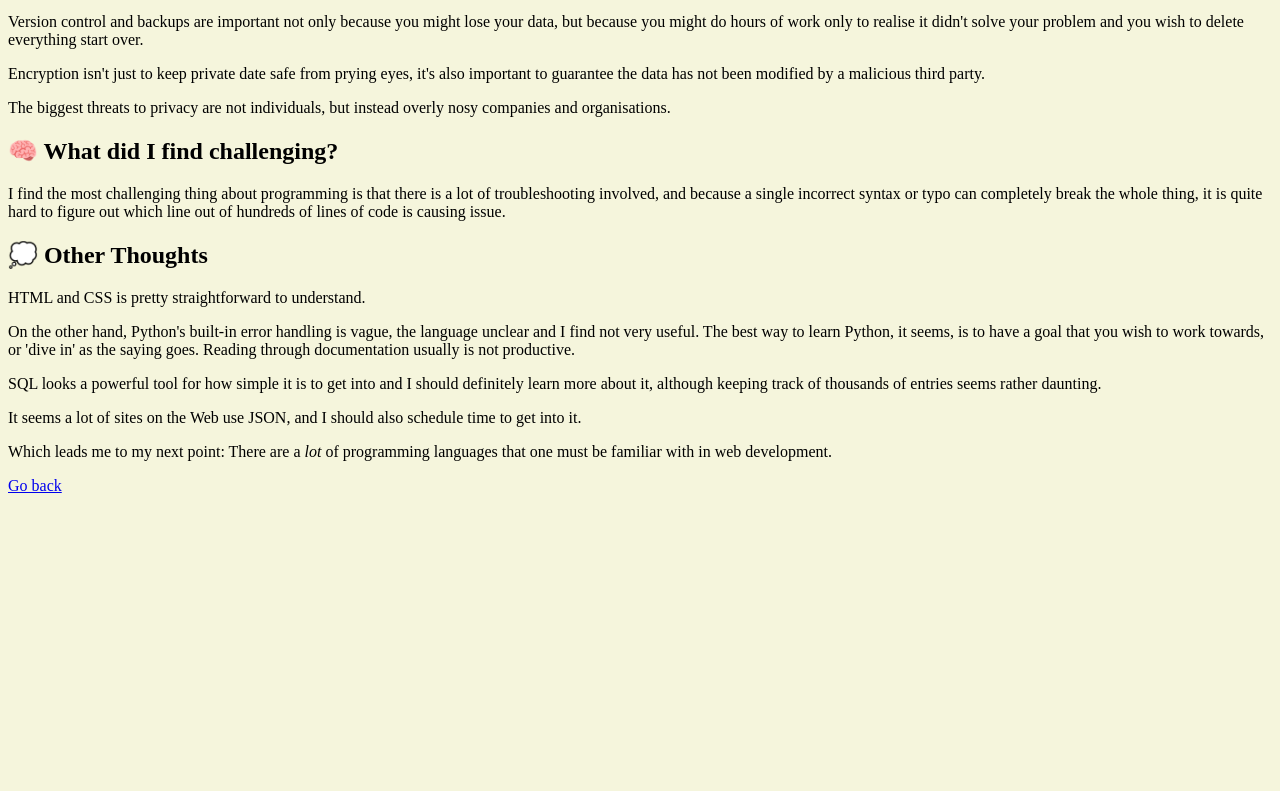
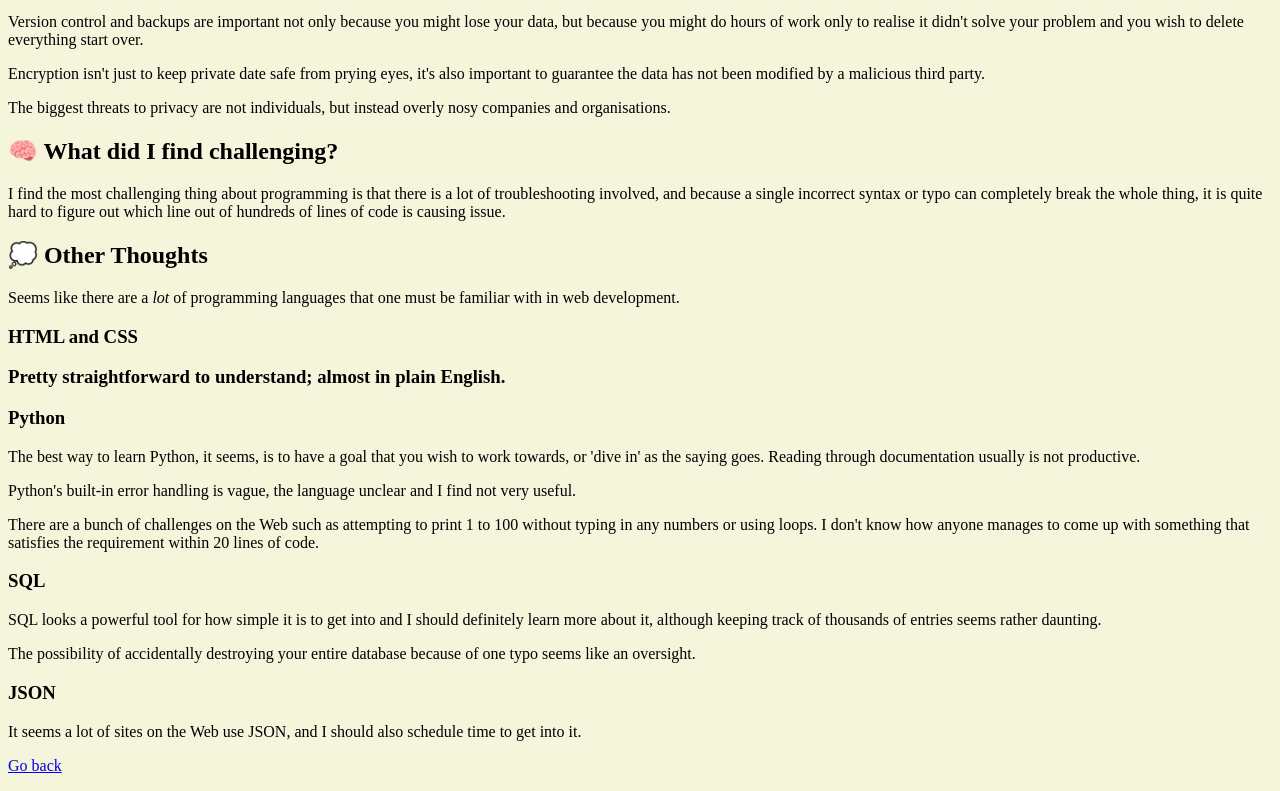
Before and after one commit to bernachu3/bernachu3.github.io, a plain HTML site: page reflections.html in a window 1280 px wide. Shown: the part 366-1157 px from the top of the page. Before the commit the page ends 877 px from the top, so only its background shows below. Drawn offline with Linux system fonts and the light colour scheme.

Commit message:
Update reflections.html

```diff
--- a/reflections.html
+++ b/reflections.html
@@ -28,13 +28,24 @@
       hundreds of lines of code is causing issue. </p>
 
   <h2> 💭 Other Thoughts </h2>
-  <p> HTML and CSS is pretty straightforward to understand. </p>
-  <p> On the other hand, Python's built-in error handling is vague, the language unclear and I find not very useful.
-      The best way to learn Python, it seems, is to have a goal that you wish to work towards, or 'dive in' as the saying goes.
-      Reading through documentation usually is not productive. </p>
-  <p> SQL looks a powerful tool for how simple it is to get into and I should definitely learn more about it,
-      although keeping track of thousands of entries seems rather daunting. </p>
-  <p> It seems a lot of sites on the Web use JSON, and I should also schedule time to get into it. </p>
-  <p> Which leads me to my next point: There are a <i>lot</i> of programming languages that one must be familiar with in web development. </p>
+  Seems like there are a <i>lot</i> of programming languages that one must be familiar with in web development.
+
+    <h3> HTML and CSS <h3>
+    <p> Pretty straightforward to understand; almost in plain English. </p>
+
+    <h3> Python </h3>
+    <p> The best way to learn Python, it seems, is to have a goal that you wish to work towards, or 'dive in' as the saying goes.
+        Reading through documentation usually is not productive. </p>
+    <p> Python's built-in error handling is vague, the language unclear and I find not very useful. </p>
+    <p> There are a bunch of challenges on the Web such as attempting to print 1 to 100 without typing in any numbers or using loops.
+        I don't know how anyone manages to come up with something that satisfies the requirement within 20 lines of code. </p>
+
+    <h3> SQL </h3>
+    <p> SQL looks a powerful tool for how simple it is to get into and I should definitely learn more about it,
+        although keeping track of thousands of entries seems rather daunting. </p>
+    <p> The possibility of accidentally destroying your entire database because of one typo seems like an oversight. </p>
+
+    <h3> JSON </h3>
+    <p> It seems a lot of sites on the Web use JSON, and I should also schedule time to get into it. </p>
 
 <p><a href="index.html">Go back</a></p>
```
